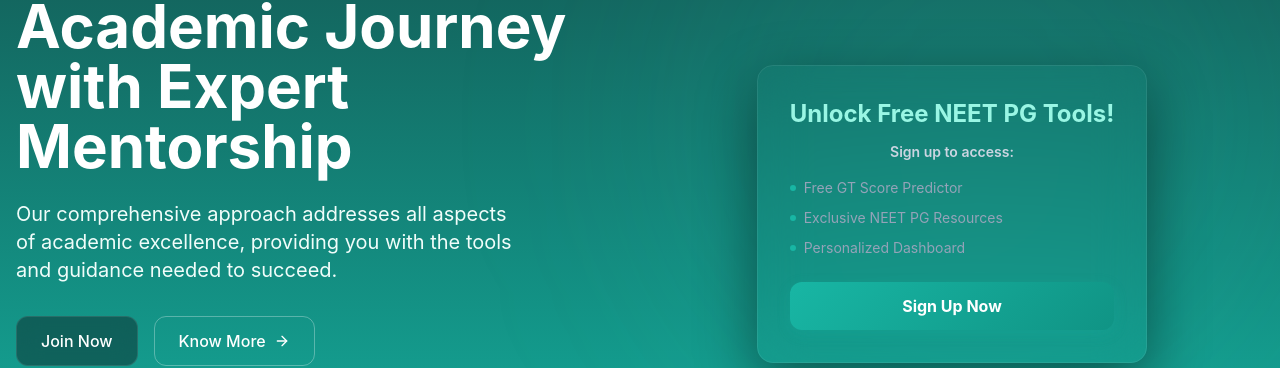
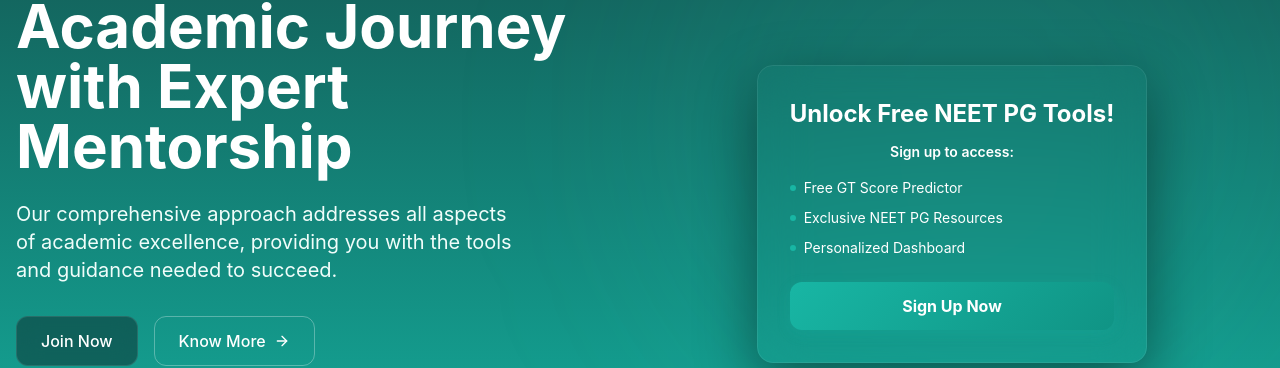
Before and after one commit to eyeconicbylalla/eyeconic, a React (Vite) app in the folder client/: page / in a window 1280 px wide. Shown: the part 176-544 px from the top of the page. Built offline with nearby package versions, Linux system fonts and the light colour scheme; no server answers.

Commit message:
Pushed The changes

```diff
--- a/client/src/components/sections/HeroSection.tsx
+++ b/client/src/components/sections/HeroSection.tsx
@@ -73,11 +73,11 @@ const HeroSection: React.FC = () => {
             <div className="relative flex flex-col items-center justify-center h-full min-h-[300px]">
               {!isLoggedIn && (
                 <div className="bg-[#101720]/92 backdrop-blur-xl rounded-2xl shadow-[0_20px_60px_rgba(0,0,0,0.45)] border border-white/[0.08] p-8 text-center max-w-md mx-auto">
-                  <h3 className="text-2xl font-bold text-teal-200 mb-3">Unlock Free NEET PG Tools!</h3>
-                  <p className="text-[#CBD5E1] mb-4 text-sm">
+                    <h3 className="text-2xl font-bold text-white mb-3">Unlock Free NEET PG Tools!</h3>
+                    <p className="text-white mb-4 text-sm">
                     <span className="font-semibold">Sign up to access:</span>
                   </p>
-                  <ul className="space-y-2.5 text-[#94A3B8] text-sm mt-2 mb-6 text-left">
+                    <ul className="space-y-2.5 text-white text-sm mt-2 mb-6 text-left">
                     <li className="flex items-center">
                       <span className="h-1.5 w-1.5 rounded-full bg-[#18B6A4] mr-2"></span>
                       Free GT Score Predictor
```
